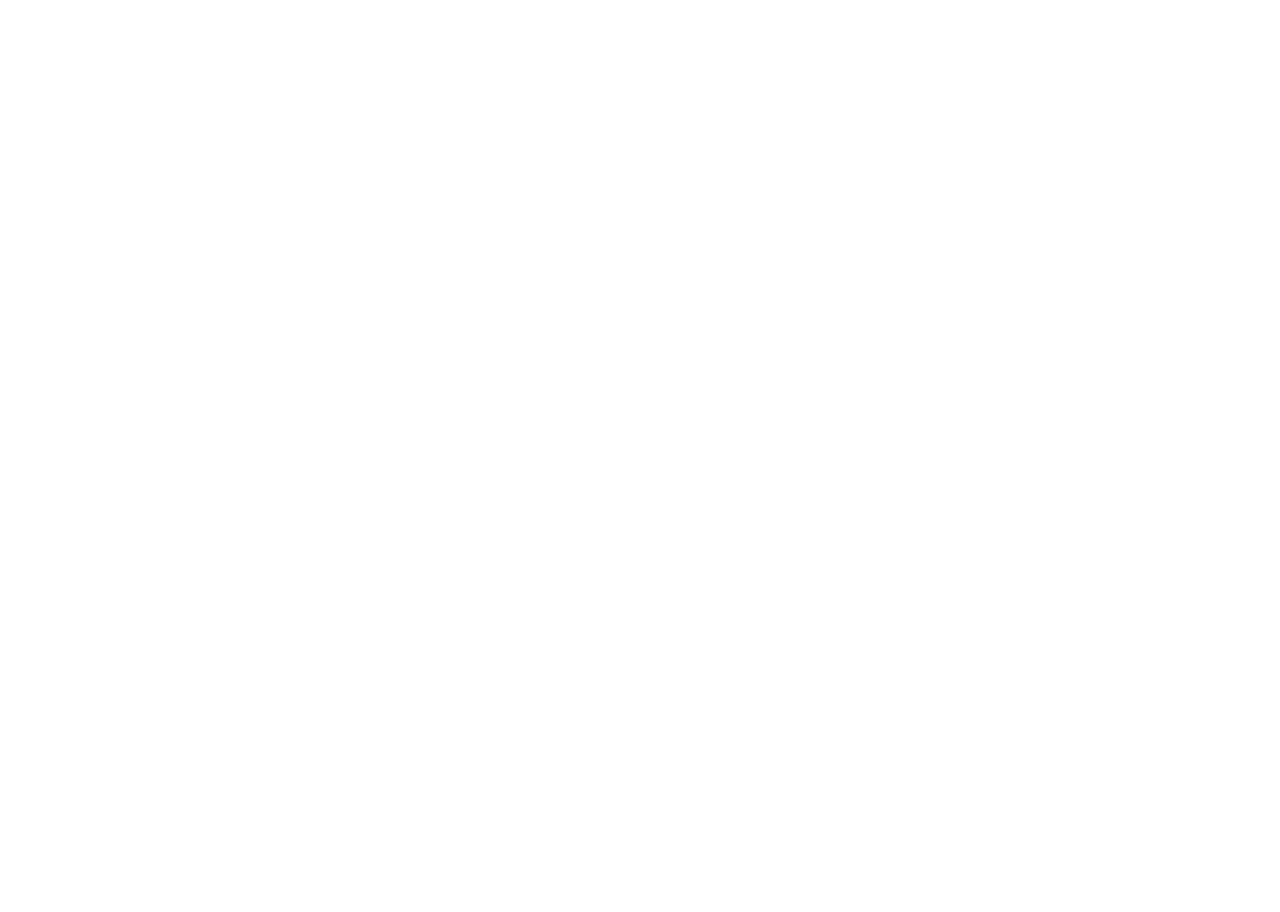
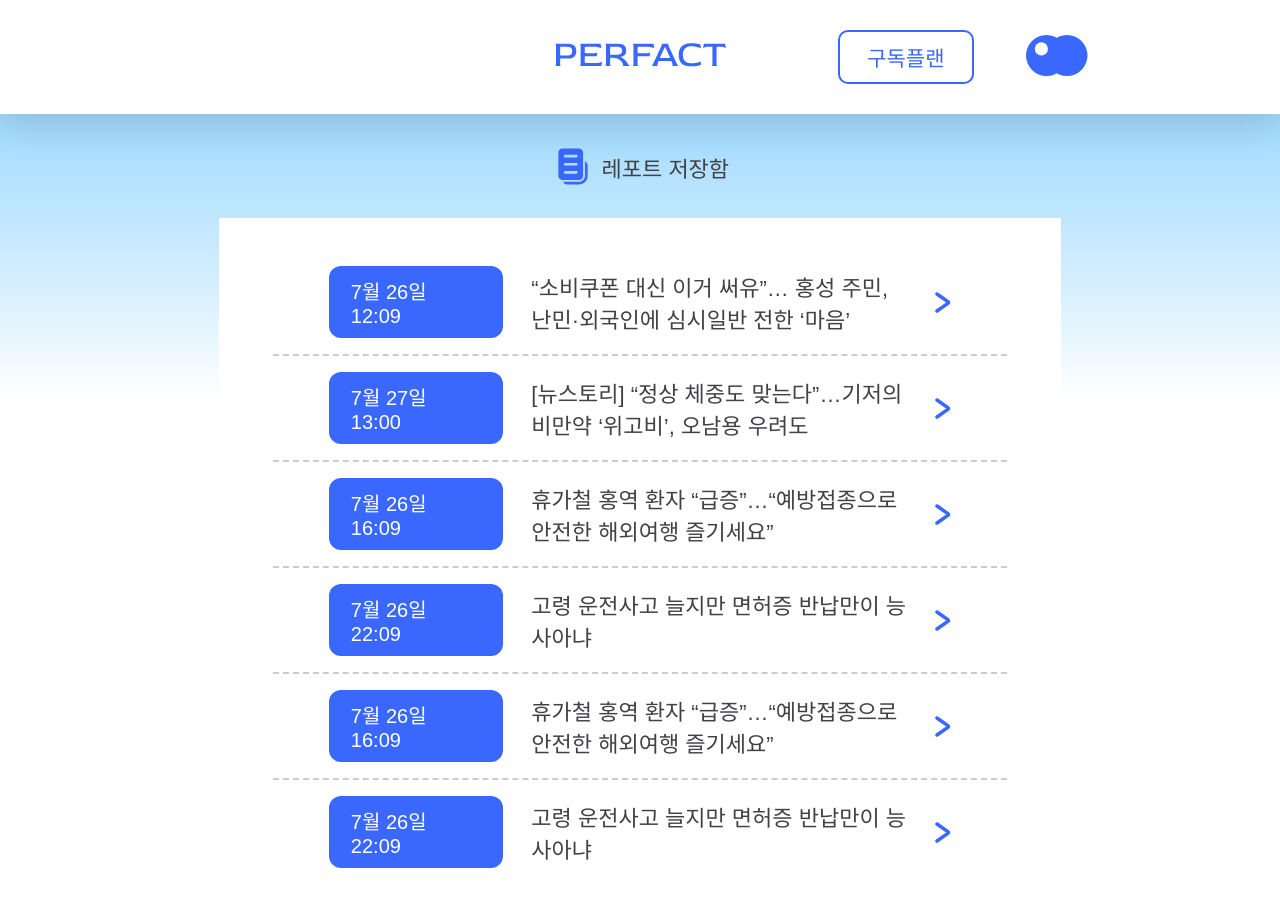
Before and after one commit to 508PERFACT/FE, a React (Vite) app: page /myreports in a window 1280 px wide. Before the commit this address had no page. Shown: the top 912 px of the page. Before the commit the page ends 800 px from the top, so only its background shows below. Built offline with nearby package versions, Linux system fonts and the light colour scheme; a web font is replaced by a local one.

Commit message:
✨: 레포트 저장함 페이지 마크업 + 스타일 구현 및 라우터 연결

```diff
--- a/src/App.jsx
+++ b/src/App.jsx
@@ -2,6 +2,7 @@
 import { ChatBotPage } from './page/ChatBotPage';
 import { Layout } from './components/Layout';
 import { MyPage } from './page/MyPage';
+import { MyReports } from './page/MyReports';
 
 function App() {
   return (
@@ -10,6 +11,7 @@
         <Route element={<Layout />}>
           <Route path="/chatbot" element={<ChatBotPage />} />
           <Route path="/mypage" element={<MyPage />} />
+          <Route path="/myreports" element={<MyReports />} />
         </Route>
       </Routes>
     </BrowserRouter>
--- /dev/null
+++ b/src/page/MyReports.jsx
@@ -0,0 +1,75 @@
+import React, { useState } from 'react';
+import styles from '@/styles/pages/MyReports.module.scss';
+import { arrow_right, report_blue } from '@/assets';
+
+export const MyReports = () => {
+  const [currentPage, setCurrentPage] = useState(1);
+
+  return (
+    <div className={styles.container}>
+      <div className={styles.title}>
+        <img src={report_blue} alt="" />
+        <span>레포트 저장함</span>
+      </div>
+      <div className={styles.content}>
+        {reportsData.map((report) => (
+          <div className={styles.listItem} key={report.id}>
+            <div className={styles.listLeft}>
+              <div className={styles.date}>{report.date}</div>
+              <div className={styles.listTitle}>{report.title}</div>
+            </div>
+            <img src={arrow_right} alt="arrow" />
+          </div>
+        ))}
+      </div>
+      <div className={styles.PageNav}>
+        {currentPage !== 1 && (
+          <div className={styles.prevButton}>
+            <img src={arrow_right} alt="arrow" />
+          </div>
+        )}
+        <div className={styles.currentPage}>{currentPage}</div>
+        {currentPage <= 10 - 1 && (
+          <div className={styles.nextButton}>
+            <img src={arrow_right} alt="arrow" />
+          </div>
+        )}
+      </div>
+    </div>
+  );
+};
+
+const reportsData = [
+  {
+    id: 1,
+    date: '7월 26일 12:09',
+    title:
+      '“소비쿠폰 대신 이거 써유”… 홍성 주민, 난민·외국인에 심시일반 전한 ‘마음’',
+  },
+  {
+    id: 2,
+    date: '7월 27일 13:00',
+    title:
+      '[뉴스토리] “정상 체중도 맞는다”…기저의 비만약 ‘위고비’, 오남용 우려도',
+  },
+  {
+    id: 3,
+    date: '7월 26일 16:09',
+    title: '휴가철 홍역 환자 “급증”…“예방접종으로 안전한 해외여행 즐기세요”',
+  },
+  {
+    id: 4,
+    date: '7월 26일 22:09',
+    title: '고령 운전사고 늘지만 면허증 반납만이 능사아냐',
+  },
+  {
+    id: 5,
+    date: '7월 26일 16:09',
+    title: '휴가철 홍역 환자 “급증”…“예방접종으로 안전한 해외여행 즐기세요”',
+  },
+  {
+    id: 6,
+    date: '7월 26일 22:09',
+    title: '고령 운전사고 늘지만 면허증 반납만이 능사아냐',
+  },
+];
--- /dev/null
+++ b/src/styles/pages/MyReports.module.scss
@@ -0,0 +1,77 @@
+@use '../variables' as *;
+
+.container {
+  @include flex(column, $justify-content: flex-start, $gap: vh(40px));
+  padding-top: vh(114px + 82px);
+  .title {
+    @include flex($gap: vw(10px));
+    span {
+      font-size: rem(22px);
+      font-weight: 500;
+      color: $color-sub;
+    }
+  }
+
+  .content {
+    @include flex(column, $align-items: flex-start);
+    width: vw(1264px);
+    background-color: white;
+    padding: vw(49px) vw(82px) 0 vw(82px);
+    .listItem {
+      @include flex($justify-content: space-between, $gap: vw(42px));
+      width: vw(1100px);
+      padding: vw(24px) vw(84px);
+      border-bottom: 2px dashed #cccccc;
+      &:last-child {
+        border-bottom: none;
+      }
+      .listLeft {
+        @include flex($justify-content: space-between, $gap: vw(42px));
+        .date {
+          min-width: 174px;
+          padding: 10px 21.5px;
+          background-color: $color-main;
+          color: white;
+          font-size: rem(20px);
+          border-radius: 12px;
+        }
+        .listTitle {
+          font-size: rem(22px);
+          color: $color-sub;
+        }
+      }
+    }
+  }
+
+  .PageNav {
+    @include flex();
+    position: relative;
+
+    .prevButton,
+    .nextButton {
+      position: absolute;
+      top: 30%;
+      &:hover {
+        cursor: pointer;
+      }
+    }
+    .prevButton {
+      transform: scaleX(-1);
+      left: -40px;
+    }
+    .nextButton {
+      right: -40px;
+    }
+
+    .currentPage {
+      @include flex();
+      text-align: center;
+      background-color: $color-main;
+      color: white;
+      font-size: rem(22px);
+      width: 46px;
+      height: 46px;
+      border-radius: 100px;
+    }
+  }
+}
```
